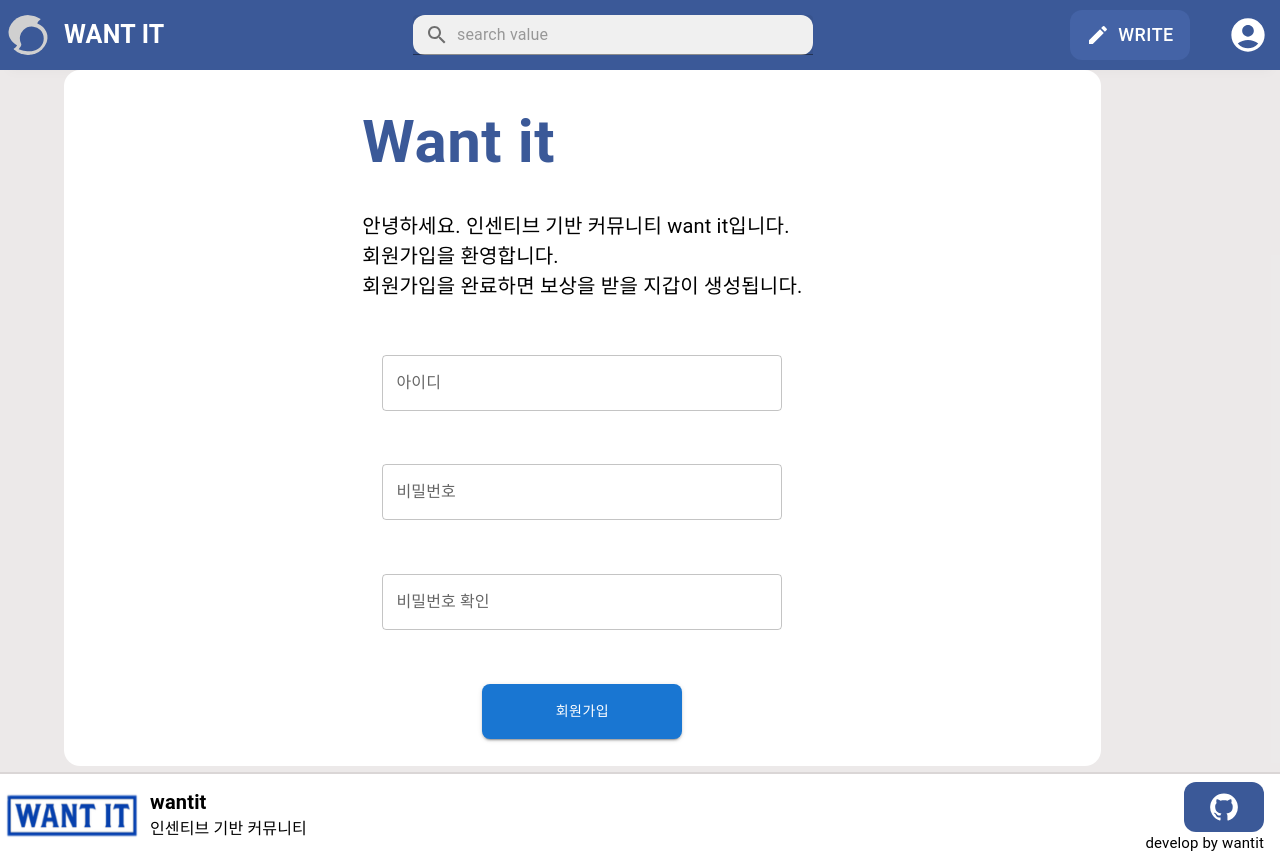
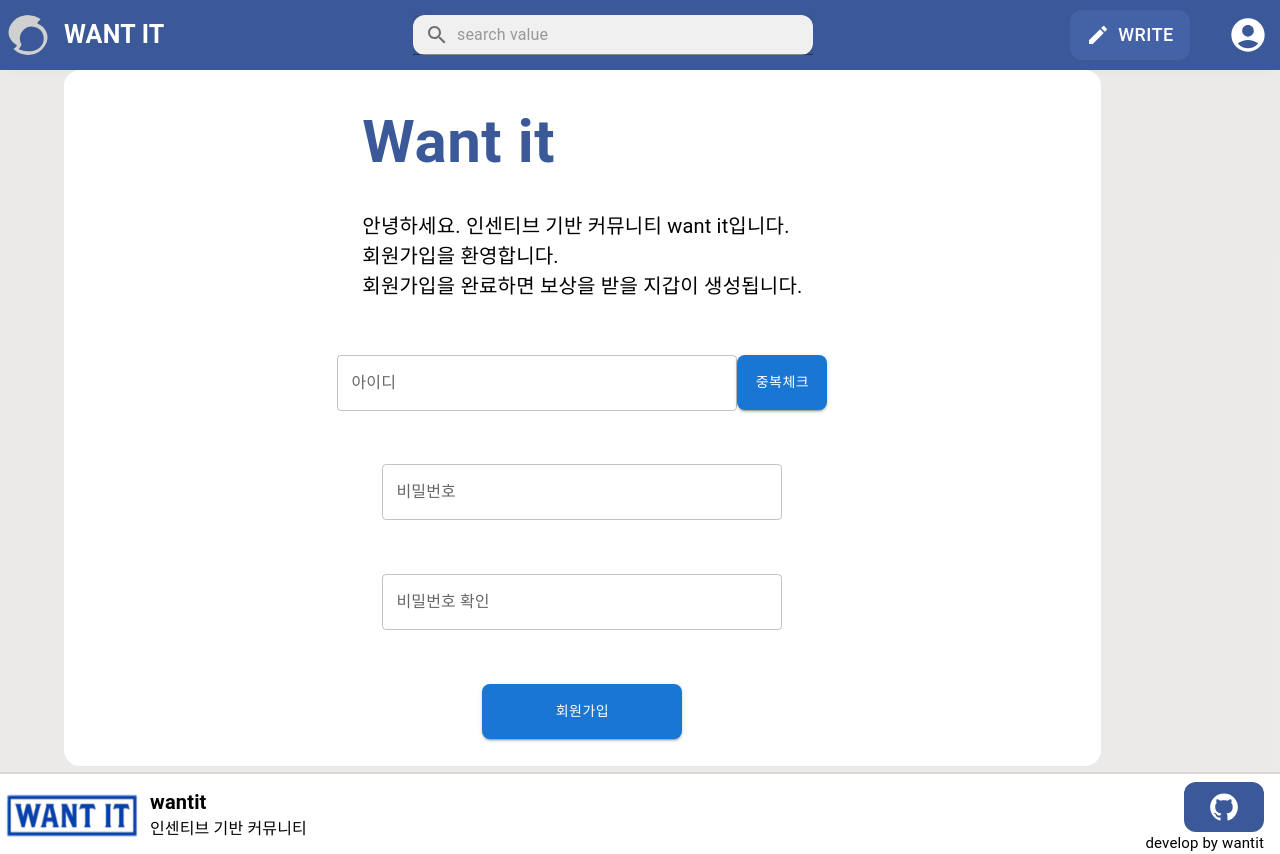
Before and after one commit to codestates/beb-03-second-wantit, a React (Create React App) app in the folder client/: page /signup in a window 1280 px wide. Built offline with nearby package versions, Linux system fonts and the light colour scheme.

Commit message:
Add idcheck

```diff
--- a/client/src/pages/Signup.jsx
+++ b/client/src/pages/Signup.jsx
@@ -11,9 +11,10 @@ export default function Signup() {
 	const [valipw, setValipw] = useState("");
 	const [successSignup, setSuccessSignup] = useState(false);
 	const [data, setData] = useState({});
+	const [idCheck, setIdCheck] = useState(false);
 
 	const signup = () => {
-    if (password === valipw) {
+		if (password === valipw && idCheck === true) {
 			axios
 				.post("http://localhost:4000/users/signup", {
 					userId: userId,
@@ -28,7 +29,26 @@ export default function Signup() {
 					console.log(e);
 					setSuccessSignup(false);
 				});
+		} else if (password === valipw && idCheck === false) {
+			window.alert("아이디 중복체크를 해주세요.");
+		} else {
+			window.alert("입력하신 정보를 다시 확인하세요.");
 		}
+	};
+
+	const onIdCheckHandler = () => {
+		axios
+			.post("http://localhost:4000/users/checkid", {
+				user_id: userId,
+			})
+			.then((res) => {
+				if (res.data.message === "중복") {
+					window.alert("이미 존재하는 아이디입니다.");
+				} else {
+					window.alert("사용가능한 아이디입니다.");
+					setIdCheck(true);
+				}
+			});
 	};
 
 	return (
@@ -69,6 +89,7 @@ export default function Signup() {
 								회원가입을 완료하면 보상을 받을 지갑이 생성됩니다.
 							</Typography>
 						</Stack>
+						<Stack direction="row" alignItems="center" justifyContent="center">
 							<TextField
 								sx={{ width: 400, borderRadius: 3 }}
 								id="filled-basic"
@@ -76,6 +97,16 @@ export default function Signup() {
 								variant="outlined"
 								onChange={(e) => setUserId(e.target.value)}
 							/>
+							<Button
+								sx={{ height: 55, width: 90, borderRadius: 2 }}
+								variant="contained"
+								onClick={() => {
+									onIdCheckHandler();
+								}}
+							>
+								중복체크
+							</Button>
+						</Stack>
 						<TextField
 							sx={{ width: 400, borderRadius: 3 }}
 							id="filled-password-input"
```
Also changed, not shown: 2 other files (tests, documents, lock files or other folders). Lines whose indentation alone changed are shown as unchanged.
